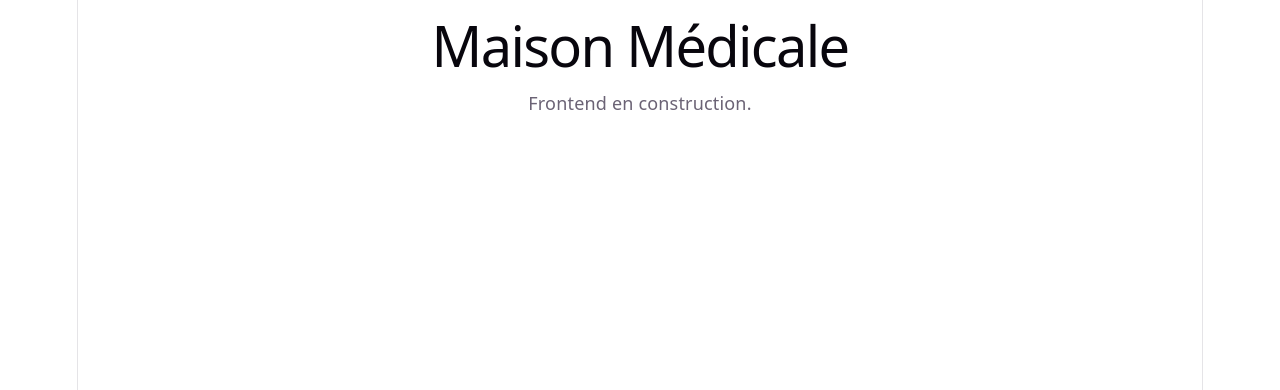
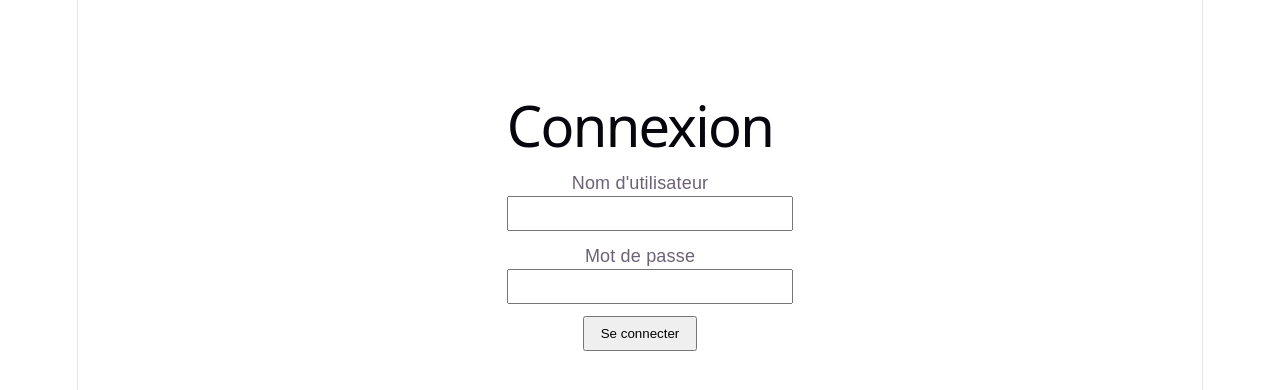
Before and after one commit to mehdichouati/MedicalTFE, a React app in the folder frontend/: page /login in a window 1280 px wide. Shown: the top 390 px of the page. Built offline with nearby package versions, Linux system fonts and the light colour scheme; the HTML template or start-up script is replaced by a standard one.

Commit message:
feat(frontend): routing (login, home protegee) branche dans App

```diff
--- a/frontend/src/App.jsx
+++ b/frontend/src/App.jsx
@@ -1,9 +1,26 @@
+import { BrowserRouter, Routes, Route } from 'react-router-dom'
+import { AuthProvider } from './context/AuthContext'
+import ProtectedRoute from './components/ProtectedRoute'
+import LoginPage from './pages/LoginPage'
+import HomePage from './pages/HomePage'
+
 function App() {
   return (
-    <div>
-      <h1>Maison Médicale</h1>
-      <p>Frontend en construction.</p>
-    </div>
+    <BrowserRouter>
+      <AuthProvider>
+        <Routes>
+          <Route path="/login" element={<LoginPage />} />
+          <Route
+            path="/"
+            element={
+              <ProtectedRoute>
+                <HomePage />
+              </ProtectedRoute>
+            }
+          />
+        </Routes>
+      </AuthProvider>
+    </BrowserRouter>
   )
 }
 
```
